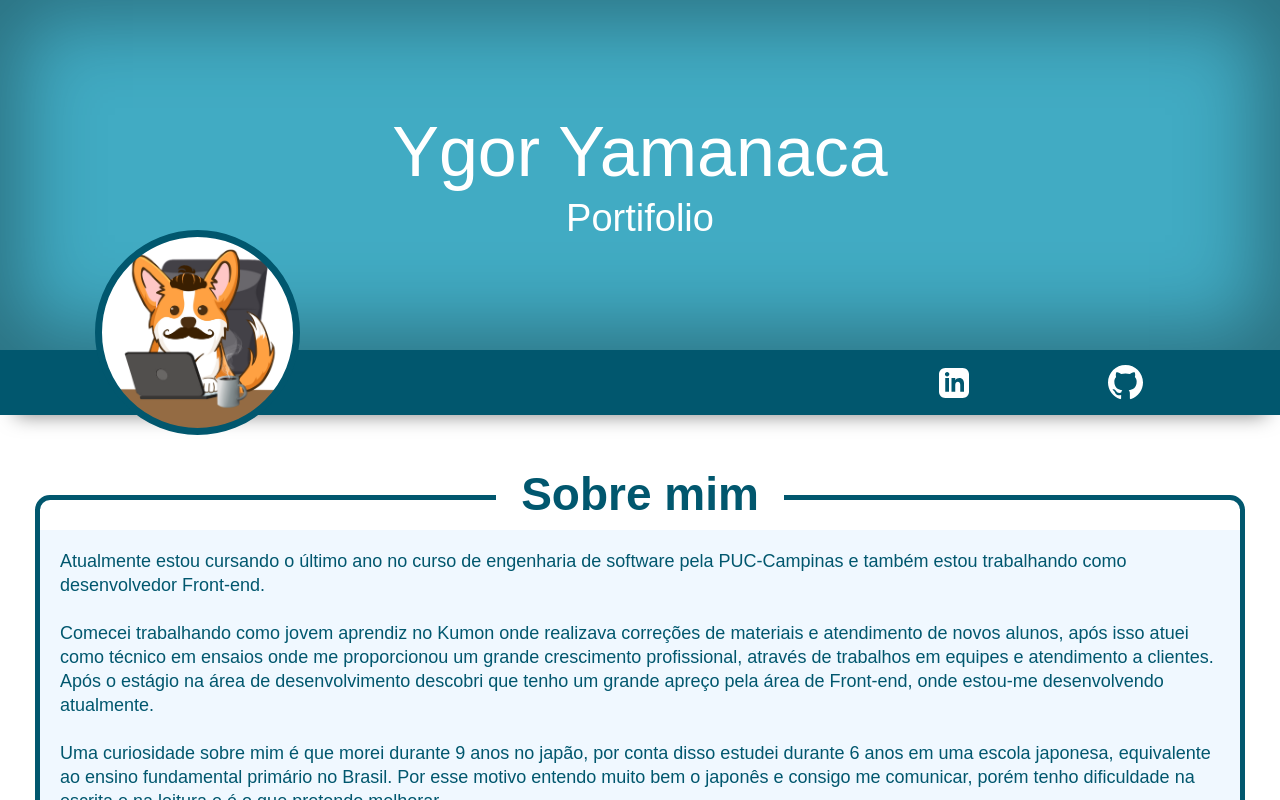
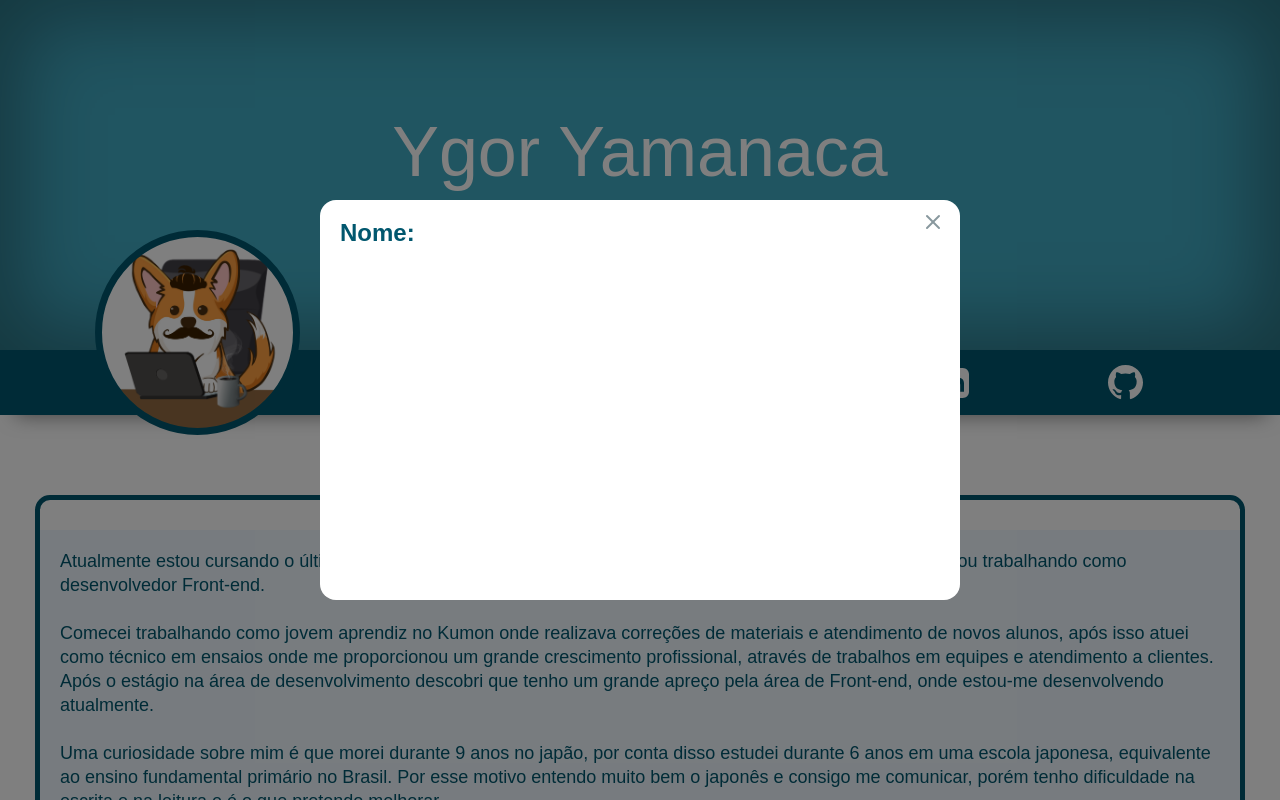
Before and after one commit to YgorYamanaca/Ygor_Yamanaca_JAMStackAlura, a Next.js app: page / in a window 1280 px wide. Shown: the top 800 px of the page. Built offline with nearby package versions, Linux system fonts and the light colour scheme; a web font is replaced by a local one.

Commit message:
feat(modal): adicionando modal ao projeto

```diff
--- a/package.json
+++ b/package.json
@@ -11,6 +11,7 @@
     "prepare": "husky install"
   },
   "dependencies": {
+    "framer-motion": "^3.10.0",
     "lodash": "^4.17.21",
     "next": "latest",
     "prop-types": "^15.7.2",
--- /dev/null
+++ b/src/assets/Icons/closeIcon.tsx
@@ -0,0 +1,11 @@
+import React from 'react';
+
+const CloseIcon: React.FC = () => (
+  <svg width="24" height="24" viewBox="0 0 24 24" fill="none" xmlns="http://www.w3.org/2000/svg">
+    <path d="M18 6L6 18" stroke="#88989E" strokeWidth="2" strokeLinecap="round" strokeLinejoin="round" />
+    <path d="M6 6L18 18" stroke="#88989E" strokeWidth="2" strokeLinecap="round" strokeLinejoin="round" />
+  </svg>
+
+);
+
+export default CloseIcon;
--- /dev/null
+++ b/src/components/commons/Form/index.tsx
@@ -0,0 +1,32 @@
+import CloseIcon from '@/assets/Icons/CloseIcon';
+import Text from '@/components/foundation/Text';
+import React, { FormEvent } from 'react';
+import { IModalChildren } from '../Modal';
+import FormStyles from './styles';
+
+type IForm = {
+  modalProps?: IModalChildren
+  onCloseFunction: Function
+};
+
+const FormContent: React.FC = () => (
+  <form onSubmit={(event: FormEvent<Element>) => console.log('teste', event)}>
+    <Text
+      variant="textTitle"
+      color="primary"
+    >
+      Nome:
+    </Text>
+  </form>
+);
+
+const Form: React.FC<IForm> = ({ modalProps, onCloseFunction }) => (
+  <FormStyles.Container {...modalProps}>
+    <FormStyles.CloseBox onClick={() => onCloseFunction()}>
+      <CloseIcon />
+    </FormStyles.CloseBox>
+    <FormContent />
+  </FormStyles.Container>
+);
+
+export default Form;
--- /dev/null
+++ b/src/components/commons/Form/styles.ts
@@ -0,0 +1,45 @@
+import styled, { css } from 'styled-components';
+import breakpointsMedia from 'utils/breakpointsMedia';
+
+const Container = styled.div`
+  display:flex;
+  position:relative;
+  flex-direction:column;
+  place-items:center;
+  background-color: ${({ theme }) => theme.colors.background.main.color};
+  margin: auto;
+  ${breakpointsMedia({
+    mobile: css`
+      height: 70%;
+      width: 85%;
+
+    `,
+    desktop: css`
+      height: 50%;
+      width: 50%;
+    `,
+  })}
+  border-radius:16px;
+  padding:20px;
+
+  & > form{
+    height: 100%;
+    width: 100%;
+  }
+`;
+
+const CloseBox = styled.div`
+  display: flex;
+  position: absolute;
+  top: 10px;
+  right: 15px;
+  cursor: pointer;
+  z-index: 50;
+`;
+
+const FormStyles = {
+  Container,
+  CloseBox,
+};
+
+export default FormStyles;
--- a/src/components/commons/Header/NavBar/index.tsx
+++ b/src/components/commons/Header/NavBar/index.tsx
@@ -1,12 +1,29 @@
-import React from 'react';
+import React, { useState } from 'react';
 import GitHubIcon from '@/assets/Icons/gitHubIcon';
 import LinkedinIcon from '@/assets/Icons/likedInIcon';
 import IconButton from '../../IconButton';
 import NavBarStyle from './styles';
+import LinkButton from '../../LinkButton';
+import Modal, { IModalChildren } from '../../Modal';
+import Form from '../../Form';
 
-const NavBar: React.FC = () => (
+const NavBar: React.FC = () => {
+  const [isOpen, setOpen] = useState<boolean>(true);
+  return (
     <NavBarStyle.Container>
-    <NavBarStyle.MenuContainer />
+      <Modal
+        isOpen={isOpen}
+      >
+        {(props: IModalChildren) => (
+          <Form modalProps={props} onCloseFunction={() => setOpen(false)} />
+        )}
+      </Modal>
+      <NavBarStyle.MenuContainer>
+        <LinkButton
+          text="Contato"
+          onClick={() => setOpen(true)}
+        />
+      </NavBarStyle.MenuContainer>
       <NavBarStyle.UserPhotoContainer>
         <NavBarStyle.UserPhoto />
       </NavBarStyle.UserPhotoContainer>
@@ -26,5 +43,6 @@ const NavBar: React.FC = () => (
       </NavBarStyle.MenuContainer>
     </NavBarStyle.Container>
   );
+};
 
 export default NavBar;
--- a/src/components/commons/IconButton/styles.ts
+++ b/src/components/commons/IconButton/styles.ts
@@ -12,7 +12,7 @@ const Container = styled.div`
   &:hover{
     background-color: ${({ theme }) => theme.colors.secondary.main.color};
     & > svg {
-      transform: scale(1.1, 1.1);
+      transform: scale(1.07, 1.07);
     }
   };
 
--- /dev/null
+++ b/src/components/commons/LinkButton/index.tsx
@@ -0,0 +1,20 @@
+import Text from '@/components/foundation/Text';
+import React from 'react';
+import LinkButtonStyle from './styles';
+
+type ILinkButton = {
+  text: string,
+  onClick: Function,
+}
+
+const LinkButton: React.FC<ILinkButton> = ({ text = '', onClick }) => (
+  <LinkButtonStyle.Container
+    onClick={() => onClick()}
+  >
+    <Text>
+      {`<${text} />`}
+    </Text>
+  </LinkButtonStyle.Container>
+);
+
+export default LinkButton;
--- /dev/null
+++ b/src/components/commons/LinkButton/styles.ts
@@ -0,0 +1,27 @@
+import styled from 'styled-components';
+
+const Container = styled.div`
+  display:flex;
+  cursor: pointer;
+  &:active{
+    transform: scale(0.97, 0.97);
+  }
+  &:hover{
+    & > span {
+      background-color: ${({ theme }) => theme.colors.secondary.main.color};
+      transform: scale(1.025, 1.025);
+    }
+  }
+  & > span {
+    transition: transform, background-color, 0.5s ease-in-out;
+    border-radius: 16px;
+    padding:3px;
+  }
+  user-select: none;
+`;
+
+const LinkButtonStyle = {
+  Container,
+};
+
+export default LinkButtonStyle;
--- /dev/null
+++ b/src/components/commons/Modal/index.tsx
@@ -0,0 +1,42 @@
+import React, { ReactNode } from 'react';
+import { motion } from 'framer-motion';
+import ModalStyle from './styles';
+
+export type IModalChildren = { 'data-safe-zone': boolean };
+
+type IModalProps = {
+  isOpen: boolean,
+  children: (safeClickZone: IModalChildren) => ReactNode
+}
+
+const Modal: React.FC<IModalProps> = ({ isOpen, children }) => (
+  <ModalStyle.Container
+    isOpen={isOpen}
+  >
+    <motion.div
+      variants={{
+        open: {
+          x: 0,
+          scale: 1,
+        },
+        closed: {
+          scale: 1,
+        },
+      }}
+      animate={isOpen ? 'open' : 'closed'}
+      transition={{
+        duration: 0.5,
+      }}
+      style={{
+        display: 'flex',
+        flex: 1,
+      }}
+    >
+      {children({
+        'data-safe-zone': true,
+      })}
+    </motion.div>
+  </ModalStyle.Container>
+);
+
+export default Modal;
--- /dev/null
+++ b/src/components/commons/Modal/styles.ts
@@ -0,0 +1,39 @@
+import styled, { css } from 'styled-components';
+
+type IModalWrapper = {
+  isOpen: boolean;
+}
+
+const Container = styled.div<IModalWrapper>`
+  display: flex;
+  flex-direction: column;
+  align-items: stretch;
+  background: rgba(0,0,0,0.5);
+  position: fixed;
+  top: 0;
+  left: 0;
+  right: 0;
+  bottom: 0;
+  margin: auto;
+  overflow: hidden;
+  ${({ isOpen }) => {
+    if (isOpen) {
+      return css`
+        opacity: 1;
+        pointer-events: all;
+      `;
+    }
+    return css`
+      opacity: 0;
+      pointer-events: none;
+    `;
+  }}
+  transition: .3s;
+  z-index: 100;
+`;
+
+const ModalStyle = {
+  Container,
+};
+
+export default ModalStyle;
--- a/src/components/commons/ProjectBox/styles.ts
+++ b/src/components/commons/ProjectBox/styles.ts
@@ -25,7 +25,7 @@ const Container = styled.div`
 
   background-color: ${({ theme }) => theme.colors.primary.main.color};
   border-radius: 20px;
-  z-index: 15;
+  z-index: 9;
   :hover {
     transform: translate(-3px, -3px);
     box-shadow: 10px 10px 10px rgba(0,0,0,0.5);
--- a/src/theme/ThemeManager/typography/index.ts
+++ b/src/theme/ThemeManager/typography/index.ts
@@ -15,7 +15,7 @@ const typography = {
     lineHeight: 1.15,
   },
   link: {
-    fontSize: '28px',
+    fontSize: '24px',
     fontWeight: '400',
     lineHeight: 1.05,
   },
```
Also changed, not shown: 1 other file (tests, documents, lock files or other folders). Lines whose indentation alone changed are shown as unchanged.
